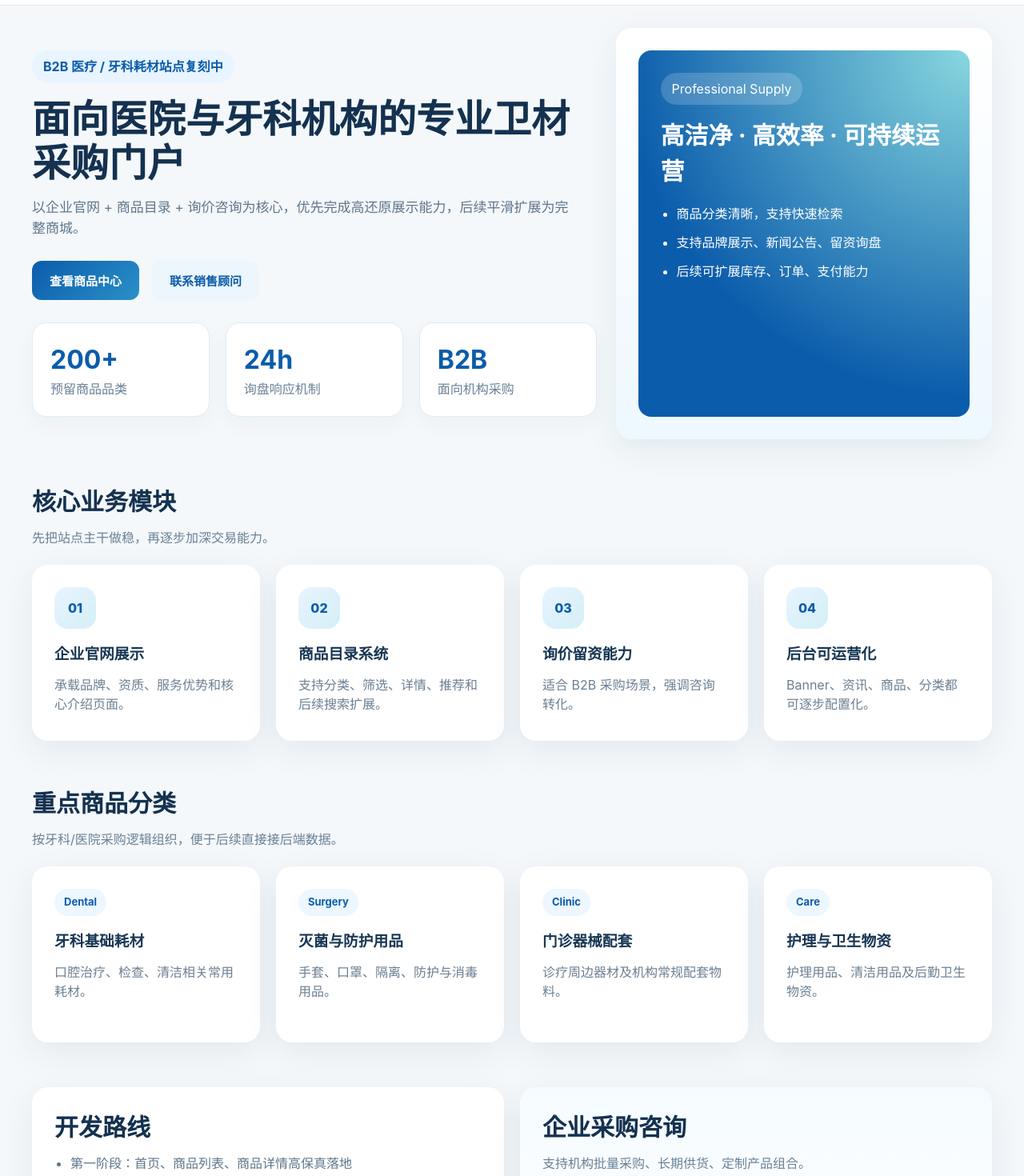
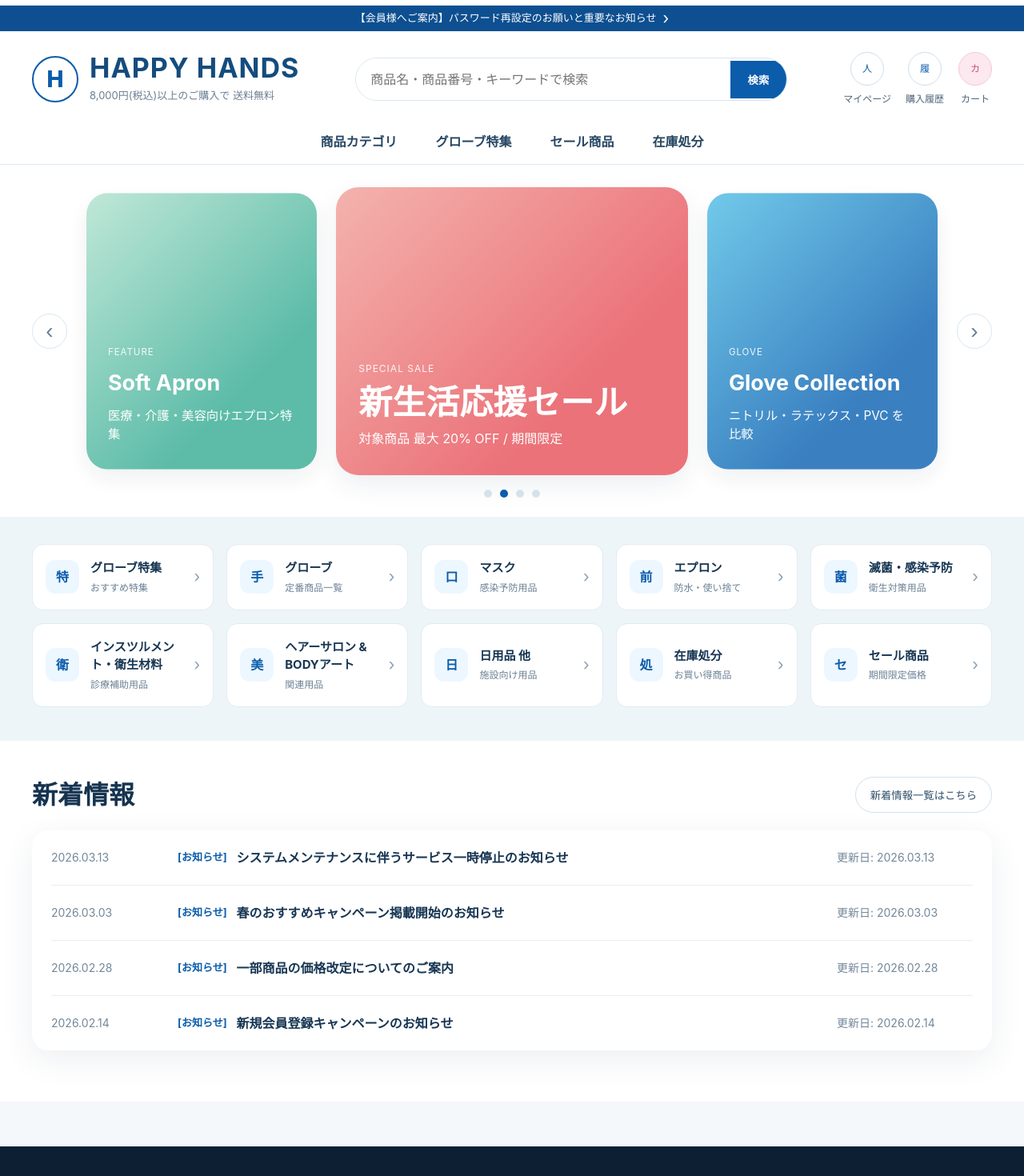
Before and after one commit to Heiyechuanshuo1974/happy-hands-clone, a Vue app in the folder frontend/: page / in a window 1280 px wide. Shown: the part 120-1590 px from the top of the page at 80% size. Built offline with nearby package versions, Linux system fonts and the light colour scheme.

Commit message:
feat: rebuild homepage header hero shortcuts and news

```diff
--- a/frontend/src/views/home/HomeView.vue
+++ b/frontend/src/views/home/HomeView.vue
@@ -1,315 +1,567 @@
 <template>
   <div class="home-page">
-    <section class="hero-section">
-      <div class="container hero-grid">
-        <div class="hero-copy">
-          <div class="pill">B2B 医疗 / 牙科耗材站点复刻中</div>
-          <h1>面向医院与牙科机构的专业卫材采购门户</h1>
-          <p>
-            以企业官网 + 商品目录 + 询价咨询为核心，优先完成高还原展示能力，后续平滑扩展为完整商城。
-          </p>
-          <div class="hero-actions">
-            <RouterLink to="/products"><button class="btn-primary">查看商品中心</button></RouterLink>
-            <RouterLink to="/contact"><button class="btn-secondary">联系销售顾问</button></RouterLink>
-          </div>
-          <div class="hero-data grid grid-3">
-            <div class="metric-card">
-              <strong>200+</strong>
-              <span>预留商品品类</span>
-            </div>
-            <div class="metric-card">
-              <strong>24h</strong>
-              <span>询盘响应机制</span>
-            </div>
-            <div class="metric-card">
-              <strong>B2B</strong>
-              <span>面向机构采购</span>
-            </div>
+    <section class="top-notice">
+      <div class="container notice-inner">
+        <span>【会員様へご案内】パスワード再設定のお願いと重要なお知らせ</span>
+        <span class="notice-arrow">›</span>
+      </div>
+    </section>
+
+    <section class="header-clone">
+      <div class="container header-main">
+        <div class="logo-block">
+          <div class="logo-mark">H</div>
+          <div class="logo-copy">
+            <h1>HAPPY HANDS</h1>
+            <p>8,000円(税込)以上のご購入で 送料無料</p>
           </div>
         </div>
 
-        <div class="hero-visual page-card">
-          <div class="visual-panel">
-            <div class="visual-badge">Professional Supply</div>
-            <h3>高洁净 · 高效率 · 可持续运营</h3>
-            <ul>
-              <li>商品分类清晰，支持快速检索</li>
-              <li>支持品牌展示、新闻公告、留资询盘</li>
-              <li>后续可扩展库存、订单、支付能力</li>
-            </ul>
+        <div class="search-block">
+          <input type="text" placeholder="商品名・商品番号・キーワードで検索" />
+          <button>検索</button>
+        </div>
+
+        <div class="header-icons">
+          <div class="icon-item">
+            <div class="icon-circle">人</div>
+            <span>マイページ</span>
+          </div>
+          <div class="icon-item">
+            <div class="icon-circle">履</div>
+            <span>購入履歴</span>
+          </div>
+          <div class="icon-item cart">
+            <div class="icon-circle">カ</div>
+            <span>カート</span>
           </div>
         </div>
       </div>
+
+      <div class="container nav-tabs">
+        <a href="javascript:void(0)">商品カテゴリ</a>
+        <a href="javascript:void(0)">グローブ特集</a>
+        <a href="javascript:void(0)">セール商品</a>
+        <a href="javascript:void(0)">在庫処分</a>
+      </div>
     </section>
 
-    <section class="container section-block">
-      <div class="section-head">
-        <h2 class="section-title">核心业务模块</h2>
-        <p class="section-subtitle">先把站点主干做稳，再逐步加深交易能力。</p>
+    <section class="hero-wrap">
+      <div class="container hero-stage">
+        <button class="carousel-arrow left">‹</button>
+
+        <div class="hero-card side fade-left">
+          <div class="hero-bg mint">
+            <div class="hero-kicker">FEATURE</div>
+            <h3>Soft Apron</h3>
+            <p>医療・介護・美容向けエプロン特集</p>
+          </div>
+        </div>
+
+        <div class="hero-card main">
+          <div class="hero-bg coral">
+            <div class="hero-kicker">SPECIAL SALE</div>
+            <h2>新生活応援セール</h2>
+            <p>対象商品 最大 20% OFF / 期間限定</p>
+          </div>
+        </div>
+
+        <div class="hero-card side fade-right">
+          <div class="hero-bg blue">
+            <div class="hero-kicker">GLOVE</div>
+            <h3>Glove Collection</h3>
+            <p>ニトリル・ラテックス・PVC を比較</p>
+          </div>
+        </div>
+
+        <button class="carousel-arrow right">›</button>
       </div>
-      <div class="grid grid-4">
-        <article class="page-card feature-card" v-for="item in features" :key="item.title">
-          <div class="feature-icon">{{ item.icon }}</div>
-          <h3>{{ item.title }}</h3>
-          <p>{{ item.desc }}</p>
+
+      <div class="container dots">
+        <span></span>
+        <span class="active"></span>
+        <span></span>
+        <span></span>
+      </div>
+    </section>
+
+    <section class="shortcut-section">
+      <div class="container shortcut-grid">
+        <article class="shortcut-card" v-for="item in shortcuts" :key="item.title">
+          <div class="shortcut-icon">{{ item.icon }}</div>
+          <div class="shortcut-text">
+            <strong>{{ item.title }}</strong>
+            <span>{{ item.sub }}</span>
+          </div>
+          <div class="shortcut-arrow">›</div>
         </article>
       </div>
     </section>
 
-    <section class="container section-block">
-      <div class="section-head">
-        <h2 class="section-title">重点商品分类</h2>
-        <p class="section-subtitle">按牙科/医院采购逻辑组织，便于后续直接接后端数据。</p>
+    <section class="news-section container">
+      <div class="news-head">
+        <h2>新着情報</h2>
+        <button>新着情報一覧はこちら</button>
       </div>
-      <div class="grid grid-4">
-        <article class="page-card category-card" v-for="item in categories" :key="item.title">
-          <div class="category-tag">{{ item.tag }}</div>
-          <h3>{{ item.title }}</h3>
-          <p>{{ item.desc }}</p>
+
+      <div class="news-list page-card">
+        <article class="news-item" v-for="item in newsList" :key="item.title">
+          <div class="news-date">{{ item.date }}</div>
+          <div class="news-body">
+            <span class="news-tag">[お知らせ]</span>
+            <strong>{{ item.title }}</strong>
+          </div>
+          <div class="news-update">更新日: {{ item.update }}</div>
         </article>
-      </div>
-    </section>
-
-    <section class="container section-block">
-      <div class="grid grid-2">
-        <div class="page-card">
-          <h2 class="section-title">开发路线</h2>
-          <ul class="timeline">
-            <li>第一阶段：首页、商品列表、商品详情高保真落地</li>
-            <li>第二阶段：后端商品/分类/资讯接口接入</li>
-            <li>第三阶段：后台管理、询价流、部署上线</li>
-          </ul>
-        </div>
-        <div class="page-card inquiry-card">
-          <h2 class="section-title">企业采购咨询</h2>
-          <p class="section-subtitle">支持机构批量采购、长期供货、定制产品组合。</p>
-          <div class="contact-box">
-            <strong>热线电话</strong>
-            <span>087-870-7335</span>
-          </div>
-          <RouterLink to="/contact"><button class="btn-primary full-width">立即咨询</button></RouterLink>
-        </div>
       </div>
     </section>
   </div>
 </template>
 
 <script setup>
-const features = [
-  { icon: '01', title: '企业官网展示', desc: '承载品牌、资质、服务优势和核心介绍页面。' },
-  { icon: '02', title: '商品目录系统', desc: '支持分类、筛选、详情、推荐和后续搜索扩展。' },
-  { icon: '03', title: '询价留资能力', desc: '适合 B2B 采购场景，强调咨询转化。' },
-  { icon: '04', title: '后台可运营化', desc: 'Banner、资讯、商品、分类都可逐步配置化。' }
+const shortcuts = [
+  { icon: '特', title: 'グローブ特集', sub: 'おすすめ特集' },
+  { icon: '手', title: 'グローブ', sub: '定番商品一覧' },
+  { icon: '口', title: 'マスク', sub: '感染予防用品' },
+  { icon: '前', title: 'エプロン', sub: '防水・使い捨て' },
+  { icon: '菌', title: '滅菌・感染予防', sub: '衛生対策用品' },
+  { icon: '衛', title: 'インスツルメント・衛生材料', sub: '診療補助用品' },
+  { icon: '美', title: 'ヘアーサロン & BODYアート', sub: '関連用品' },
+  { icon: '日', title: '日用品 他', sub: '施設向け用品' },
+  { icon: '処', title: '在庫処分', sub: 'お買い得商品' },
+  { icon: 'セ', title: 'セール商品', sub: '期間限定価格' }
 ]
 
-const categories = [
-  { tag: 'Dental', title: '牙科基础耗材', desc: '口腔治疗、检查、清洁相关常用耗材。' },
-  { tag: 'Surgery', title: '灭菌与防护用品', desc: '手套、口罩、隔离、防护与消毒用品。' },
-  { tag: 'Clinic', title: '门诊器械配套', desc: '诊疗周边器材及机构常规配套物料。' },
-  { tag: 'Care', title: '护理与卫生物资', desc: '护理用品、清洁用品及后勤卫生物资。' }
+const newsList = [
+  { date: '2026.03.13', title: 'システムメンテナンスに伴うサービス一時停止のお知らせ', update: '2026.03.13' },
+  { date: '2026.03.03', title: '春のおすすめキャンペーン掲載開始のお知らせ', update: '2026.03.03' },
+  { date: '2026.02.28', title: '一部商品の価格改定についてのご案内', update: '2026.02.28' },
+  { date: '2026.02.14', title: '新規会員登録キャンペーンのお知らせ', update: '2026.02.14' }
 ]
 </script>
 
 <style scoped>
-.hero-section {
-  padding: 28px 0 0;
+.home-page {
+  background: #fff;
 }
 
-.hero-grid {
-  display: grid;
-  grid-template-columns: 1.2fr 0.8fr;
-  gap: 24px;
-  align-items: stretch;
+.top-notice {
+  background: #0d4f90;
+  color: #fff;
+  font-size: 13px;
 }
 
-.hero-copy {
-  padding: 28px 0;
+.notice-inner {
+  min-height: 32px;
+  display: flex;
+  align-items: center;
+  justify-content: center;
+  gap: 8px;
 }
 
-.hero-copy h1 {
-  margin: 18px 0 16px;
-  font-size: 48px;
-  line-height: 1.15;
-  color: #14314f;
+.notice-arrow {
+  font-size: 20px;
+  line-height: 1;
 }
 
-.hero-copy p {
-  margin: 0;
-  max-width: 680px;
-  color: #5f768c;
-  font-size: 17px;
+.header-clone {
+  border-bottom: 1px solid #dbe7f1;
+  background: #fff;
 }
 
-.hero-actions {
-  display: flex;
-  gap: 16px;
-  margin-top: 28px;
+.header-main {
+  display: grid;
+  grid-template-columns: auto 1fr auto;
+  gap: 28px;
+  align-items: center;
+  padding: 26px 0 18px;
 }
 
-.hero-data {
-  margin-top: 28px;
+.logo-block {
+  display: flex;
+  align-items: center;
+  gap: 14px;
 }
 
-.metric-card {
-  background: #ffffff;
-  border: 1px solid #e2ecf4;
-  border-radius: 18px;
-  padding: 22px;
-  box-shadow: 0 10px 24px rgba(19, 49, 79, 0.04);
+.logo-mark {
+  width: 58px;
+  height: 58px;
+  border: 2px solid #0b5cab;
+  border-radius: 50%;
+  display: grid;
+  place-items: center;
+  color: #0b5cab;
+  font-weight: 800;
+  font-size: 28px;
 }
 
-.metric-card strong {
-  display: block;
-  font-size: 32px;
-  color: #0b5cab;
+.logo-copy h1 {
+  margin: 0;
+  font-size: 34px;
+  line-height: 1;
+  letter-spacing: 1px;
+  color: #154c7d;
 }
 
-.metric-card span {
-  color: #6a8096;
+.logo-copy p {
+  margin: 8px 0 0;
+  color: #6a7f92;
+  font-size: 13px;
 }
 
-.hero-visual {
+.search-block {
   display: flex;
-  align-items: stretch;
-  min-height: 100%;
-  background: linear-gradient(180deg, #ffffff, #eef8ff);
+  align-items: center;
+  border: 1px solid #d8e5ef;
+  border-radius: 999px;
+  overflow: hidden;
+  max-width: 540px;
+  justify-self: center;
+  width: 100%;
 }
 
-.visual-panel {
-  width: 100%;
-  border-radius: 16px;
-  background: radial-gradient(circle at top right, #88d7df 0%, #0b5cab 70%);
-  color: #fff;
-  padding: 28px;
+.search-block input {
+  flex: 1;
+  border: none;
+  padding: 14px 18px;
+  font: inherit;
+  outline: none;
 }
 
-.visual-badge {
-  display: inline-block;
-  padding: 8px 14px;
-  border-radius: 999px;
-  background: rgba(255, 255, 255, 0.18);
-  margin-bottom: 16px;
+.search-block button {
+  border: none;
+  background: #0b5cab;
+  color: #fff;
+  padding: 14px 22px;
+  cursor: pointer;
+  font-weight: 700;
 }
 
-.visual-panel h3 {
-  margin: 0 0 18px;
-  font-size: 30px;
+.header-icons {
+  display: flex;
+  gap: 18px;
 }
 
-.visual-panel ul {
-  margin: 0;
-  padding-left: 20px;
+.icon-item {
   display: grid;
-  gap: 12px;
+  justify-items: center;
+  gap: 8px;
+  color: #4d657b;
+  font-size: 12px;
 }
 
-.section-block {
-  padding-top: 56px;
+.icon-circle {
+  width: 42px;
+  height: 42px;
+  border-radius: 50%;
+  border: 1px solid #cfdeea;
+  display: grid;
+  place-items: center;
+  color: #0b5cab;
+  background: #fff;
 }
 
-.section-head {
-  margin-bottom: 22px;
+.cart .icon-circle {
+  background: #fce8ef;
+  border-color: #f6c7d7;
+  color: #ce4d7b;
 }
 
-.feature-card,
-.category-card {
-  min-height: 220px;
+.nav-tabs {
+  display: flex;
+  justify-content: center;
+  gap: 48px;
+  padding: 14px 0 16px;
 }
 
-.feature-icon {
-  width: 52px;
-  height: 52px;
-  border-radius: 16px;
+.nav-tabs a {
+  color: #274764;
+  text-decoration: none;
+  font-weight: 600;
+}
+
+.hero-wrap {
+  padding: 28px 0 24px;
+  background: #fff;
+}
+
+.hero-stage {
+  display: grid;
+  grid-template-columns: auto 0.82fr 1.2fr 0.82fr auto;
+  gap: 18px;
+  align-items: center;
+}
+
+.hero-card {
+  border-radius: 28px;
+  overflow: hidden;
+  height: 360px;
+  box-shadow: 0 12px 32px rgba(19, 49, 79, 0.08);
+}
+
+.hero-card.side {
+  transform: scale(0.96);
+  opacity: 0.88;
+}
+
+.hero-bg {
+  height: 100%;
+  padding: 34px 28px;
+  color: #fff;
+  display: flex;
+  flex-direction: column;
+  justify-content: flex-end;
+}
+
+.hero-bg.coral {
+  background: linear-gradient(135deg, #f4b3ae, #eb7279 70%);
+}
+
+.hero-bg.blue {
+  background: linear-gradient(135deg, #5ec3e7, #1f6fb9 70%);
+}
+
+.hero-bg.mint {
+  background: linear-gradient(135deg, #b8e5d2, #46b39d 70%);
+}
+
+.hero-kicker {
+  font-size: 12px;
+  letter-spacing: 1px;
+  opacity: 0.9;
+  margin-bottom: 10px;
+}
+
+.hero-card.main h2 {
+  margin: 0 0 10px;
+  font-size: 42px;
+  line-height: 1.1;
+}
+
+.hero-card.side h3 {
+  margin: 0 0 10px;
+  font-size: 28px;
+}
+
+.hero-bg p {
+  margin: 0;
+  font-size: 16px;
+}
+
+.carousel-arrow {
+  width: 44px;
+  height: 44px;
+  border-radius: 50%;
+  border: 1px solid #d9e7f1;
+  background: #fff;
+  color: #6b8093;
+  font-size: 28px;
+  cursor: pointer;
+}
+
+.dots {
+  display: flex;
+  justify-content: center;
+  gap: 10px;
+  padding-top: 18px;
+}
+
+.dots span {
+  width: 10px;
+  height: 10px;
+  border-radius: 50%;
+  background: #d5e2ec;
+}
+
+.dots span.active {
+  background: #0b5cab;
+}
+
+.shortcut-section {
+  background: #edf5f9;
+  padding: 34px 0 42px;
+}
+
+.shortcut-grid {
+  display: grid;
+  grid-template-columns: repeat(5, minmax(0, 1fr));
+  gap: 16px;
+}
+
+.shortcut-card {
+  background: #fff;
+  border-radius: 14px;
+  padding: 18px 16px;
+  display: grid;
+  grid-template-columns: auto 1fr auto;
+  gap: 14px;
+  align-items: center;
+  border: 1px solid #e2ebf2;
+}
+
+.shortcut-icon {
+  width: 42px;
+  height: 42px;
+  border-radius: 12px;
+  background: #edf7ff;
+  color: #0b5cab;
   display: grid;
   place-items: center;
-  background: linear-gradient(135deg, #e8f4ff, #d4eff7);
-  color: #0b5cab;
   font-weight: 800;
-  margin-bottom: 18px;
 }
 
-.feature-card h3,
-.category-card h3 {
-  margin: 0 0 12px;
+.shortcut-text strong {
+  display: block;
+  color: #173653;
+  font-size: 15px;
+}
+
+.shortcut-text span {
+  display: block;
+  margin-top: 4px;
+  color: #6b8195;
+  font-size: 12px;
+}
+
+.shortcut-arrow {
+  color: #8aa0b3;
+  font-size: 20px;
+}
+
+.news-section {
+  padding: 44px 0 64px;
+}
+
+.news-head {
+  display: flex;
+  align-items: center;
+  justify-content: space-between;
+  gap: 16px;
+  margin-bottom: 20px;
+}
+
+.news-head h2 {
+  margin: 0;
+  font-size: 32px;
+  color: #163450;
+}
+
+.news-head button {
+  border: 1px solid #d2e1ec;
+  background: #fff;
+  color: #31506b;
+  border-radius: 999px;
+  padding: 12px 18px;
+  cursor: pointer;
+}
+
+.news-list {
+  padding: 0 24px;
+}
+
+.news-item {
+  display: grid;
+  grid-template-columns: 140px 1fr 170px;
+  gap: 18px;
+  align-items: center;
+  padding: 22px 0;
+  border-bottom: 1px solid #e6eef4;
+}
+
+.news-item:last-child {
+  border-bottom: none;
+}
+
+.news-date,
+.news-update {
+  color: #73889a;
+  font-size: 14px;
+}
+
+.news-body {
+  display: flex;
+  align-items: center;
+  gap: 12px;
+  min-width: 0;
+}
+
+.news-tag {
+  color: #0b5cab;
+  font-size: 13px;
+  font-weight: 700;
+  white-space: nowrap;
+}
+
+.news-body strong {
   color: #173653;
 }
 
-.feature-card p,
-.category-card p {
-  margin: 0;
-  color: #6b7f92;
-}
+@media (max-width: 1100px) {
+  .header-main {
+    grid-template-columns: 1fr;
+    justify-items: center;
+  }
 
-.category-tag {
-  display: inline-block;
-  margin-bottom: 18px;
-  padding: 7px 12px;
-  border-radius: 999px;
-  background: #edf7ff;
-  color: #0b5cab;
-  font-size: 13px;
-  font-weight: 700;
-}
+  .search-block {
+    max-width: 100%;
+  }
 
-.timeline {
-  margin: 0;
-  padding-left: 20px;
-  color: #5f768c;
-  display: grid;
-  gap: 12px;
-}
-
-.inquiry-card {
-  background: linear-gradient(180deg, #f5fbff, #ffffff);
-}
-
-.contact-box {
-  margin: 18px 0 22px;
-  padding: 18px 20px;
-  border-radius: 16px;
-  background: #ebf6ff;
-  display: flex;
-  justify-content: space-between;
-  align-items: center;
-}
-
-.contact-box span {
-  font-size: 28px;
-  font-weight: 800;
-  color: #0b5cab;
-}
-
-.full-width {
-  width: 100%;
-}
-
-@media (max-width: 960px) {
-  .hero-grid {
+  .hero-stage {
     grid-template-columns: 1fr;
   }
 
-  .hero-copy h1 {
-    font-size: 36px;
+  .hero-card.side {
+    display: none;
+  }
+
+  .carousel-arrow {
+    display: none;
+  }
+
+  .shortcut-grid {
+    grid-template-columns: repeat(2, minmax(0, 1fr));
+  }
+
+  .news-item {
+    grid-template-columns: 1fr;
   }
 }
 
 @media (max-width: 768px) {
-  .hero-copy h1 {
-    font-size: 30px;
+  .notice-inner {
+    padding: 6px 0;
+    font-size: 12px;
   }
 
-  .hero-actions {
-    flex-direction: column;
+  .logo-copy h1 {
+    font-size: 28px;
   }
 
-  .contact-box {
+  .header-icons {
+    width: 100%;
+    justify-content: center;
+  }
+
+  .nav-tabs {
+    flex-wrap: wrap;
+    gap: 20px;
+  }
+
+  .hero-card {
+    height: 280px;
+  }
+
+  .hero-card.main h2 {
+    font-size: 32px;
+  }
+
+  .shortcut-grid {
+    grid-template-columns: 1fr;
+  }
+
+  .news-head {
     flex-direction: column;
     align-items: flex-start;
-    gap: 8px;
-  }
-
-  .contact-box span {
-    font-size: 22px;
   }
 }
 </style>
```
